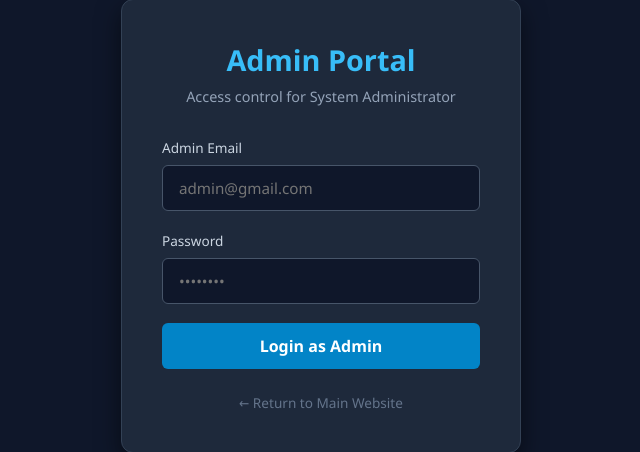
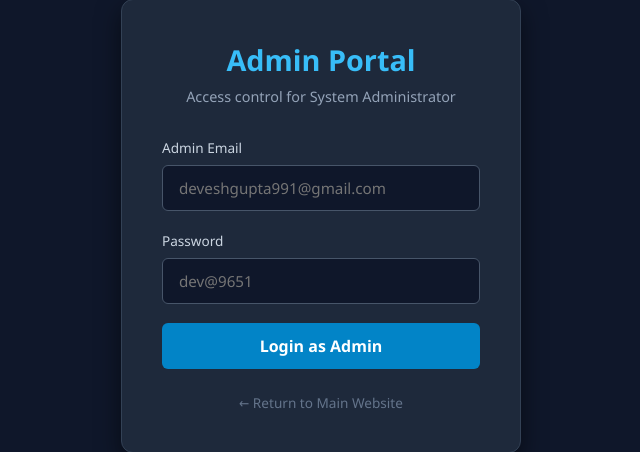
Before and after one commit to deveshgupta305-stack/AI-Career-Guidance, a Flask app: page /admin-login in a window 1280 px wide. Shown: the part 174-626 px from the top of the page, without its empty margins (319-959 px from the left). Run offline with Flask 3, Linux system fonts and the light colour scheme.

Commit message:
Update admin_login.html

```diff
--- a/Ai career/templates/admin_login.html
+++ b/Ai career/templates/admin_login.html
@@ -133,12 +133,12 @@
         <form action="/admin-login" method="POST">
             <div class="form-group">
                 <label for="email">Admin Email</label>
-                <input type="email" id="email" name="email" placeholder="admin@gmail.com" required>
+                <input type="email" id="email" name="email" placeholder="deveshgupta991@gmail.com" required>
             </div>
 
             <div class="form-group">
                 <label for="password">Password</label>
-                <input type="password" id="password" name="password" placeholder="••••••••" required>
+                <input type="password" id="password" name="password" placeholder="dev@9651" required>
             </div>
 
             <button type="submit" class="btn-submit">Login as Admin</button>
```
